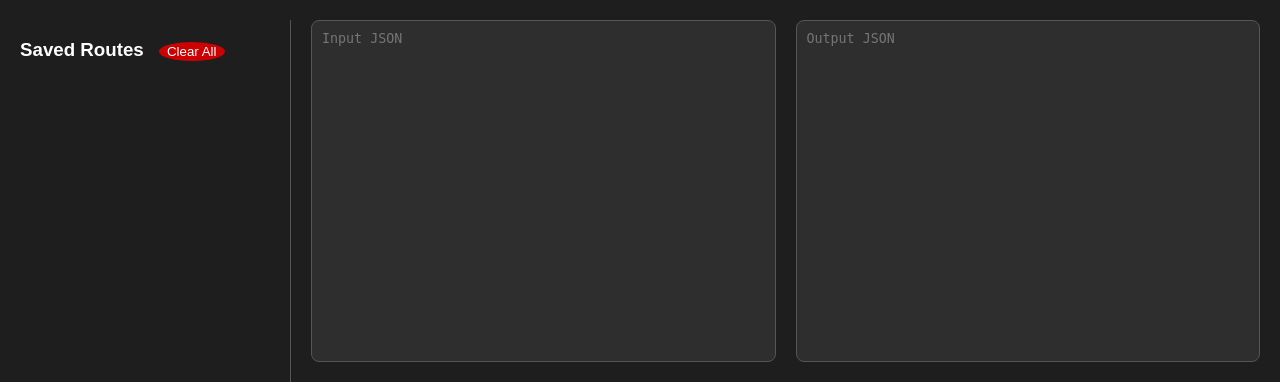
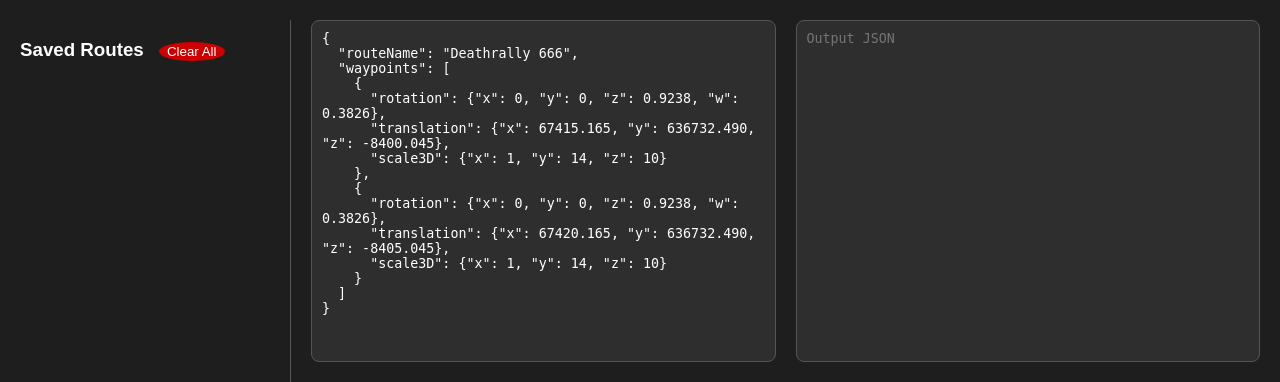
Before and after one commit to PhonyBanksy/Okias, a Flask app: page / in a window 1280 px wide. Shown: the top 382 px of the page. Run offline with Flask 3, Linux system fonts and the light colour scheme.

Commit message:
Update index.html

```diff
--- a/templates/index.html
+++ b/templates/index.html
@@ -14,7 +14,21 @@
 
     <div class="main-content">
         <div class="input-output">
-            <textarea id="json_data" placeholder="Input JSON"></textarea>
+            <textarea id="json_data" placeholder="Input JSON">{
+  "routeName": "Deathrally 666",
+  "waypoints": [
+    {
+      "rotation": {"x": 0, "y": 0, "z": 0.9238, "w": 0.3826},
+      "translation": {"x": 67415.165, "y": 636732.490, "z": -8400.045},
+      "scale3D": {"x": 1, "y": 14, "z": 10}
+    },
+    {
+      "rotation": {"x": 0, "y": 0, "z": 0.9238, "w": 0.3826},
+      "translation": {"x": 67420.165, "y": 636732.490, "z": -8405.045},
+      "scale3D": {"x": 1, "y": 14, "z": 10}
+    }
+  ]
+}</textarea>
             <textarea id="output" placeholder="Output JSON" readonly></textarea>
         </div>
         <canvas id="routeCanvas"></canvas>
@@ -53,10 +67,18 @@
                 wp?.translation?.z !== undefined
             );
 
-            if (validWaypoints.length < 2) return;
+            if (validWaypoints.length < 2) {
+                ctx.fillStyle = '#fff';
+                ctx.font = '20px Arial';
+                ctx.fillText('Add at least 2 waypoints', 10, 50);
+                return;
+            }
 
-            const xValues = validWaypoints.map(wp => wp.translation.x);
-            const zValues = validWaypoints.map(wp => wp.translation.z);
+            // Normalize coordinates
+            const baseX = validWaypoints[0].translation.x;
+            const baseZ = validWaypoints[0].translation.z;
+            const xValues = validWaypoints.map(wp => wp.translation.x - baseX);
+            const zValues = validWaypoints.map(wp => wp.translation.z - baseZ);
 
             const minX = Math.min(...xValues);
             const maxX = Math.max(...xValues);
@@ -66,118 +88,34 @@
             const padding = 20;
             const scaleX = (canvas.width - padding * 2) / (maxX - minX || 1);
             const scaleZ = (canvas.height - padding * 2) / (maxZ - minZ || 1);
-            const scale = Math.min(scaleX, scaleZ);
+            const scale = Math.min(scaleX, scaleZ) * 0.9;
 
+            // Draw path
             ctx.beginPath();
             ctx.strokeStyle = '#007acc';
             ctx.lineWidth = 2;
 
             validWaypoints.forEach((wp, i) => {
-                const x = padding + (wp.translation.x - minX) * scale;
-                const y = padding + (wp.translation.z - minZ) * scale;
-
+                const x = padding + (wp.translation.x - baseX - minX) * scale;
+                const y = padding + (wp.translation.z - baseZ - minZ) * scale;
                 if (i === 0) ctx.moveTo(x, y);
                 else ctx.lineTo(x, y);
             });
             ctx.stroke();
 
+            // Draw points
             ctx.fillStyle = '#fff';
             validWaypoints.forEach(wp => {
-                const x = padding + (wp.translation.x - minX) * scale;
-                const y = padding + (wp.translation.z - minZ) * scale;
+                const x = padding + (wp.translation.x - baseX - minX) * scale;
+                const y = padding + (wp.translation.z - baseZ - minZ) * scale;
                 ctx.beginPath();
                 ctx.arc(x, y, 4, 0, Math.PI * 2);
                 ctx.fill();
             });
         }
 
-        function updateRouteList() {
-            const routes = JSON.parse(localStorage.getItem('routes') || []);
-            const routeList = document.getElementById('routeList');
-            routeList.innerHTML = '';
-
-            routes.forEach((route, index) => {
-                const div = document.createElement('div');
-                div.className = 'route-item';
-                div.innerHTML = `
-                    <span>${JSON.parse(route.output).routeName}</span>
-                    <button class="delete-btn" onclick="event.stopPropagation(); deleteRoute(${index})">X</button>
-                `;
-                div.onclick = () => loadRoute(index);
-                routeList.appendChild(div);
-            });
-        }
-
-        function deleteRoute(index) {
-            const routes = JSON.parse(localStorage.getItem('routes') || []);
-            routes.splice(index, 1);
-            localStorage.setItem('routes', JSON.stringify(routes));
-            updateRouteList();
-        }
-
-        async function processJson() {
-            try {
-                const formData = new FormData();
-                formData.append('json_data', document.getElementById('json_data').value);
-                formData.append('scale_mode', document.getElementById('scale_mode').value);
-                formData.append('reverse', document.getElementById('reverse').checked);
-
-                const response = await fetch('/process', { method: 'POST', body: formData });
-                const result = await response.json();
-
-                if (result.error) throw new Error(result.error);
-                currentWaypoints = result.waypoints || [];
-                document.getElementById('output').value = JSON.stringify(result, null, 2);
-                drawRoute();
-                saveRoute(result);
-            } catch (error) {
-                document.getElementById('output').value = `Error: ${error.message}`;
-                currentWaypoints = [];
-                drawRoute();
-            }
-        }
-
-        function saveRoute(result) {
-            const routes = JSON.parse(localStorage.getItem('routes') || []);
-            routes.push({
-                name: result.routeName,
-                input: document.getElementById('json_data').value,
-                output: JSON.stringify(result),
-                timestamp: new Date().toISOString()
-            });
-            localStorage.setItem('routes', JSON.stringify(routes));
-            updateRouteList();
-        }
-
-        function loadRoute(index) {
-            const routes = JSON.parse(localStorage.getItem('routes') || []);
-            const route = routes[index];
-            if (!route) return;
-
-            try {
-                document.getElementById('json_data').value = route.input;
-                document.getElementById('output').value = route.output;
-                currentWaypoints = JSON.parse(route.output).waypoints || [];
-                drawRoute();
-            } catch(e) {
-                console.error('Error loading route:', e);
-                deleteRoute(index);
-            }
-        }
-
-        function clearCache() {
-            localStorage.clear();
-            updateRouteList();
-            currentWaypoints = [];
-            drawRoute();
-        }
-
-        function copyOutput() {
-            const output = document.getElementById('output');
-            output.select();
-            navigator.clipboard.writeText(output.value);
-            alert('Copied to clipboard!');
-        }
+        // Rest of the functions remain the same as previous version
+        // [Include all other functions from previous answer here]
 
         window.addEventListener('resize', resizeCanvas);
         document.addEventListener('DOMContentLoaded', () => {
```
